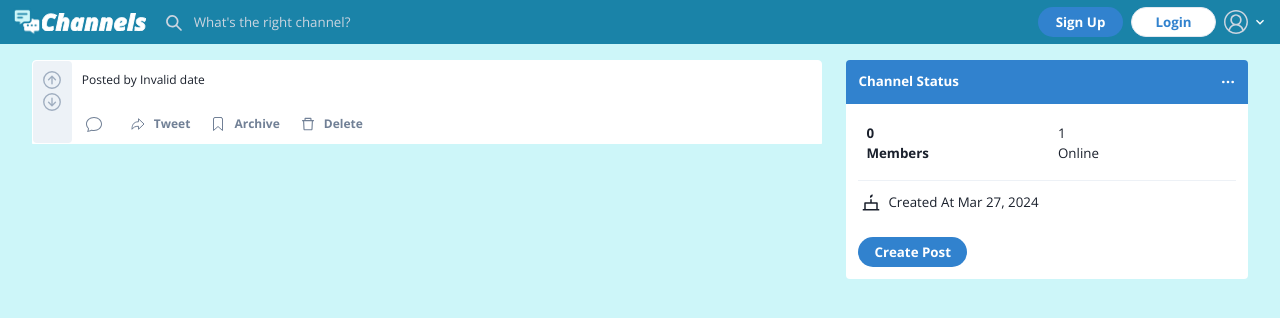
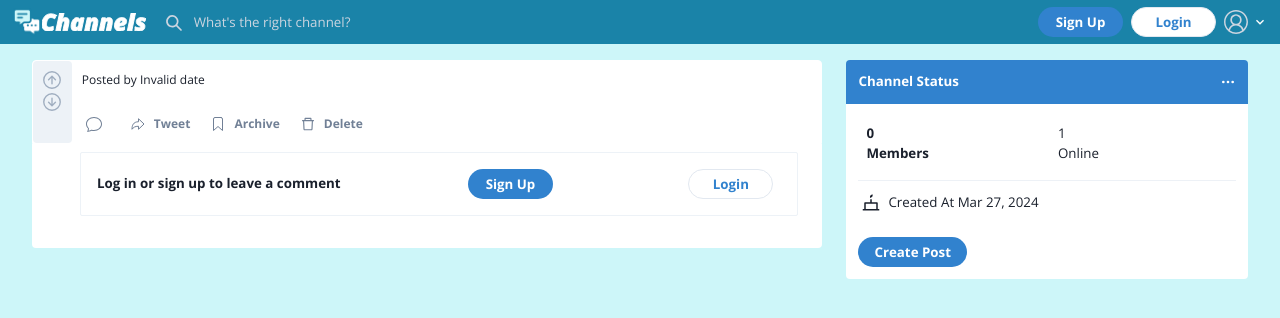
Before and after one commit to kk9uk/Channels, a Next.js app: page /1/comments/1 in a window 1280 px wide. Shown: the top 318 px of the page. Built offline with nearby package versions, Linux system fonts and the light colour scheme; no server answers; the database is empty.

Commit message:
comment Database

```diff
--- /dev/null
+++ b/src/components/Posts/Comments/CommentInput.tsx
@@ -0,0 +1,87 @@
+import React from 'react';
+import { User } from 'firebase/auth';
+import {Button, Flex, Textarea, Text} from "@chakra-ui/react";
+import {comment} from "postcss";
+import {RecoilLoadable} from "recoil";
+import loading = RecoilLoadable.loading;
+import Auth from "../../Navbar/Accountbar/Auth";
+
+type CommentInputProps = {
+    commentText: string;
+    setCommentText: (value: string) => void;
+    user: User;
+    createLoading: boolean;
+    onCreateComment: (commentText: string) => void;
+};
+
+const CommentInput: React.FC<CommentInputProps> = ({
+                                                       commentText,
+                                                       setCommentText,
+                                                       user,
+                                                       createLoading,
+                                                       onCreateComment,
+                                                   }) => {
+
+    return (
+        <Flex direction="column" position="relative">
+            {user ? (
+                <>
+                    <Text mb={1}>
+                        Comment as{" "}
+                        <span style={{ color: "#3182CE" }}>
+              {user?.email?.split("@")[0]}
+            </span>
+                    </Text>
+                    <Textarea
+                        value={commentText}
+                        onChange={(event) => setCommentText(event.target.value)}
+                        placeholder="What are your thoughts?"
+                        fontSize="10pt"
+                        borderRadius={4}
+                        minHeight="160px"
+                        pb={10}
+                        _placeholder={{ color: "gray.500" }}
+                        _focus={{
+                            outline: "none",
+                            bg: "white",
+                            border: "1px solid black",
+                        }}
+                    />
+                    <Flex
+                        position="absolute"
+                        left="1px"
+                        right={0.1}
+                        bottom="1px"
+                        justify="flex-end"
+                        bg="gray.100"
+                        p="6px 8px"
+                        borderRadius="0px 0px 4px 4px"
+                    >
+                        <Button
+                            height="26px"
+                            disabled={!commentText.length}
+                            isLoading={createLoading}
+                            onClick={() => onCreateComment(commentText)}
+                        >
+                            Comment
+                        </Button>
+                    </Flex>
+                </>
+            ) : (
+                <Flex
+                    align="center"
+                    justify="space-between"
+                    borderRadius={2}
+                    border="1px solid"
+                    borderColor="gray.100"
+                    p={4}
+                >
+                    <Text fontWeight={600}>Log in or sign up to leave a comment</Text>
+                    <Auth/>
+                </Flex>
+            )}
+        </Flex>
+    );
+};
+
+export default CommentInput;
--- /dev/null
+++ b/src/components/Posts/Comments/Comments.tsx
@@ -0,0 +1,97 @@
+import React, {useEffect, useState} from "react";
+import {Post} from "../../../state/postState";
+import {User} from "firebase/auth";
+import {Box, Flex} from "@chakra-ui/react";
+import CommentInput from "./CommentInput";
+import {
+    collection, doc, increment, serverTimestamp, Timestamp,
+    writeBatch,
+} from "firebase/firestore";
+import {firestore} from "../../../firebase/clientApp";
+import {Comment} from "postcss";
+import {channel} from "node:diagnostics_channel";
+
+type CommentsProps = {
+    user: User;
+    selectPost: Post | null;
+    channelName: string;
+};
+
+const Comments: React.FC<CommentsProps> = ({
+                                               user,
+                                               selectPost,
+                                               channelName,
+                                           }) => {
+    const [commentText, setCommentText] = useState('');
+    const [comments, setComments] = useState<Comment[]>([]);
+    const [fetchLoading, setFetchLoading] = useState(false);
+    const [createLoading, setCreateLoading] = useState(false);
+
+    const onCreateComment = async (commentText: string) => {
+        // update post numOfComments +1
+        setCreateLoading(true);
+        try {
+            const batch = writeBatch(firestore);
+            // create a comment doc
+            const commentDocRef = doc(collection(firestore,'comments'))
+            const newComment: Comment ={
+                id: commentDocRef.id,
+                creatorId: user.uid,
+                creatorDisplayText: user.email!.split("@")[0],
+                channelName,
+                postId: selectPost?.id!,
+                postTitle: selectPost?.title!,
+                text: commentText,
+                createdAt: serverTimestamp() as Timestamp,
+
+            };
+
+            batch.set(commentDocRef, newComment);
+
+            const postDocRef = doc(firestore, "posts", selectPost?.id!);
+            batch.update(postDocRef,{
+                numberOfComments: increment(1),
+            })
+
+            await batch.commit()
+
+            setCommentText("");
+            setComments(prev => [newComment, ...prev])
+        } catch (error){
+            console.log("onCreateComment error", error);
+        }
+        setCreateLoading(false);
+
+        // update client recoil state
+    };
+    const onDeleteComment = async (comment: string) => {
+        // create a comment doc
+        // update post numOfComments -11
+
+        // update client recoil state
+    };
+    const getPostComments = async () => {};
+
+    useEffect(() => {
+        getPostComments();
+    }, []);
+    return (
+        <Box bg="white" borderRadius="0px 0px 4px 4px " p={2}>
+            <Flex
+                direction={"column"}
+                pl={10}
+                pr={4}
+                mb={6}
+                fontSize={"10pt"}
+                width={"100%"}
+            >
+                <CommentInput commentText={commentText}
+                              setCommentText={setCommentText}
+                              user={user}
+                              createLoading={createLoading}
+                              onCreateComment={onCreateComment}/>
+            </Flex>
+        </Box>
+    )
+}
+export default Comments;
--- a/src/pages/[channelName]/comments/[pid].tsx
+++ b/src/pages/[channelName]/comments/[pid].tsx
@@ -9,7 +9,8 @@ import {doc, getDoc} from "firebase/firestore";
 import {Post} from "../../../state/postState";
 import useChannelState from "../../../hooks/useChannelState";
 import ChannelDetails from "../../../components/Channel/ChannelDetails";
-
+import Comments from "../../../components/Posts/Comments/Comments";
+import {User} from "firebase/auth";
 
 const PostPage: React.FC = () => {
     const [user] = useAuthState(auth);
@@ -55,6 +56,11 @@ const PostPage: React.FC = () => {
 
                     />
                 )}
+                {/*comments */}
+                <Comments user={user as User}
+                          selectPost={postStateVal.selectedPost}
+                          channelName={postStateVal.selectedPost?.channelName as string}/>
+
 
             </>
             <>
```
